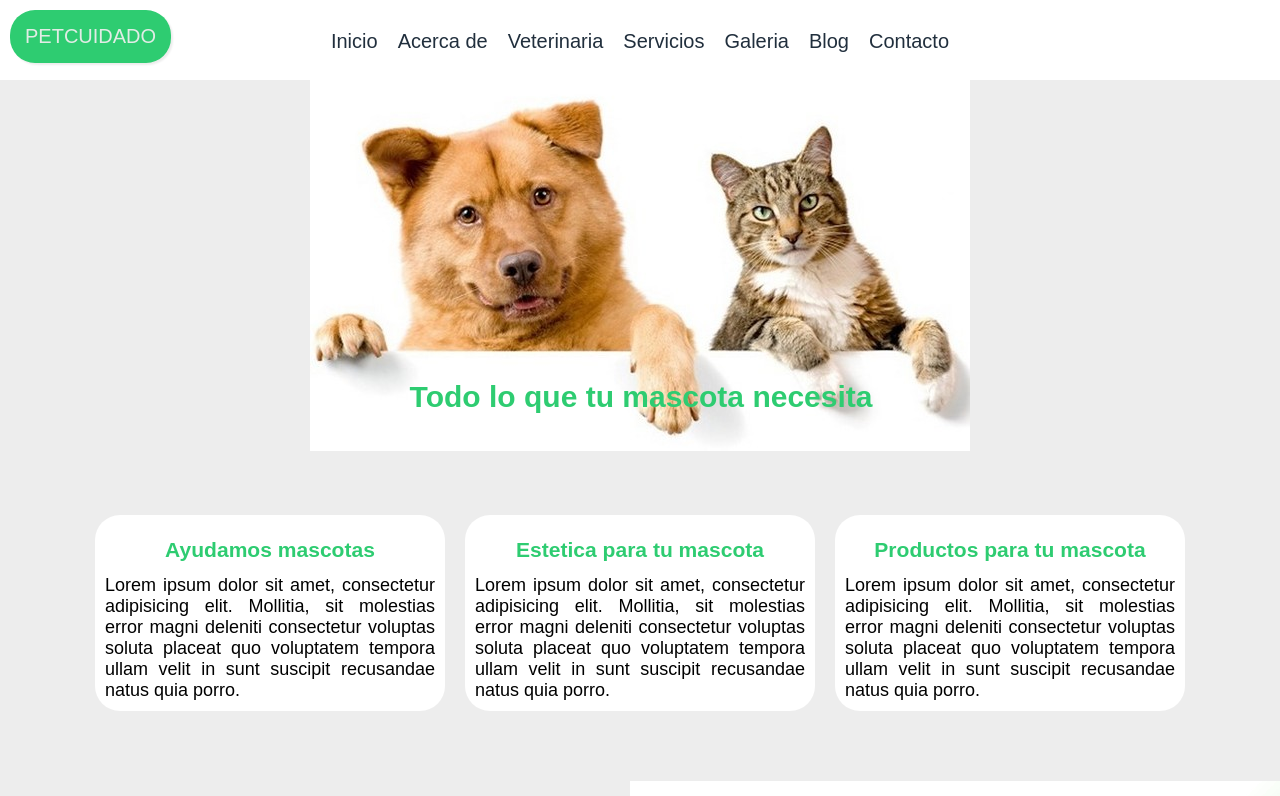
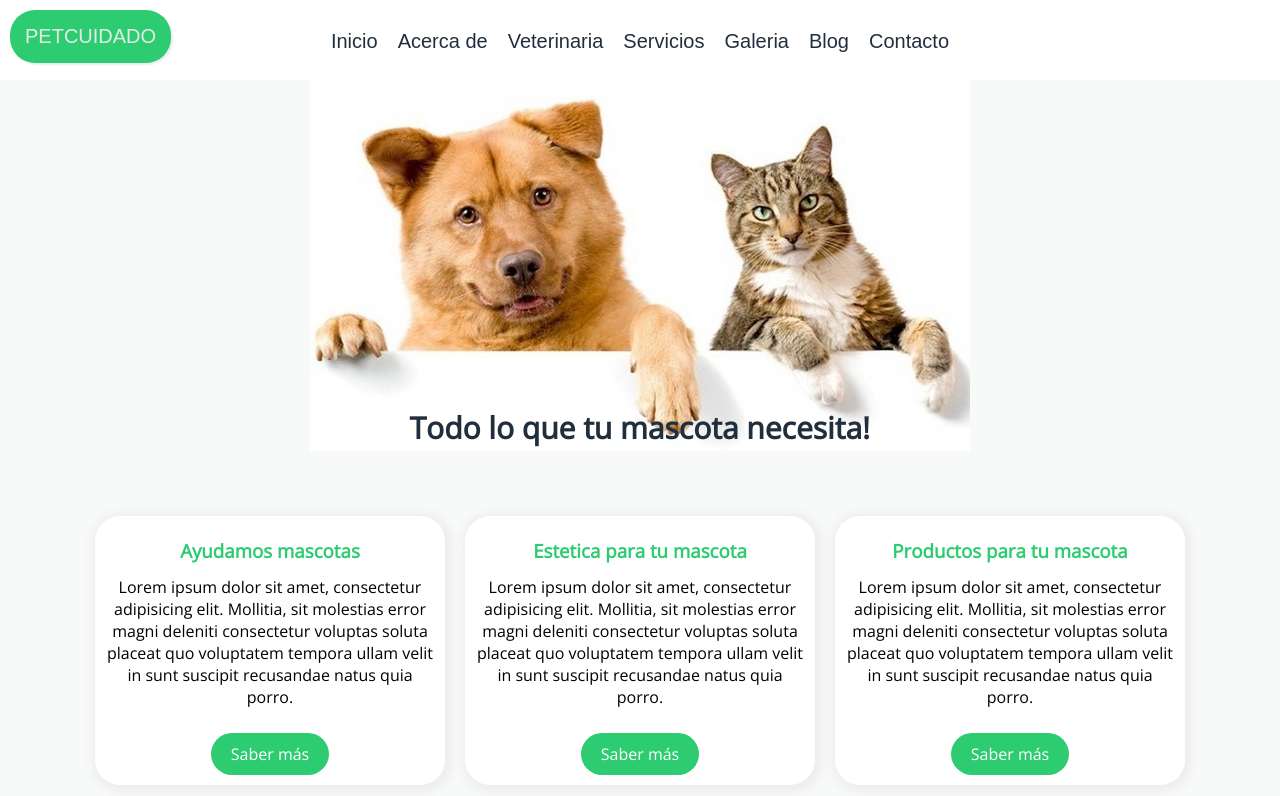
Before and after one commit to alexandergr27/petCuidado, a plain HTML site: page index.html in a window 1280 px wide. Shown: the top 796 px of the page. Drawn offline with nearby package versions, Linux system fonts and the light colour scheme.

Commit message:
Agregando nuevos estilos, y cambiando tipografia

```diff
--- a/css/stylesPetCuidado.css
+++ b/css/stylesPetCuidado.css
@@ -1,5 +1,5 @@
 
-* { padding: 0px; margin: 0px; }
+* { padding: 0px; margin: 0px; font-family: 'Open Sans', sans-serif;}
 /********************************/
 .header{
 	height: 80px;
@@ -12,7 +12,7 @@
 	background-color: #2ECC71;
 	color: #eeee;
 	font-size: 20px;
-	font-family: sans-serif;
+	font-family: 'Titillium Web', sans-serif;
 
 	padding: 15px;
 	margin: 10px;
@@ -34,7 +34,7 @@
 
 	text-decoration: none;
 	font-size: 20px;
-	font-family: sans-serif;
+	font-family: 'Titillium Web', sans-serif;
 
 	color: #212F3D;
 	padding: 10px;
@@ -62,7 +62,7 @@
 
 .content {
 
-	background-color: #ededed;
+	background-color: #F8F9F9;
 	text-align: center;
 }
 
@@ -75,39 +75,55 @@
 .imageText {
 
 	position: absolute;
-	top: 80%;
+	top: 87%;
 	left: 32%;
 
 	font-size: 30px;
-	font-family: sans-serif;
+	font-family: 'Titillium Web', sans-serif;
 	font-weight: 700;
-	color: #2ECC71;
+	color: #212F3D;
 }
 
 .flex-container {
 	display: flex;
 	justify-content: center;
 	margin-top: 50px;
-	font-size: 18px;
+	font-size: 16px;
 	font-family: sans-serif;
 
 }
 
 .flexcard {
 	box-sizing: border-box;
-	text-align: justify;
+	text-align: center;
 	background-color: #ffff;
 
 	margin: 10px;
 	padding: 10px;
 	width: 350px;
 	border-radius: 25px;
+	box-shadow: 2px 2px 10px 5px #ededed;
 }
 
 .flexcard h3 {
 	text-align: center;
 	line-height: 50px;
 	color: #2ECC71;
+}
+
+.flexcardButton {
+	margin-top: 25px;
+	padding: 10px;
+	padding-left: 20px;
+	padding-right: 20px;
+	border: none;
+	border-radius: 25px;
+	font-family:'Open Sans', sans-serif;
+	font-size: 16px;
+	color: #ffff;
+	background-color: #2ECC71;
+	box-shadow: 0px 0px #2ECC71;
+
 }
 
 .flexAbout {
@@ -143,7 +159,6 @@
 }
 
 .serviceList {
-	list-style: none;
 	padding-left: 15px;
 }
 
@@ -158,7 +173,7 @@
 	background-color: #212F3D;
 
 
-	font-size: 18px;
+	font-size: 16px;
 	font-family: sans-serif;
 	color: #eeee;
 }
--- a/index.html
+++ b/index.html
@@ -7,6 +7,7 @@
 	<meta name="keywords" content="cuidado de mascotas, encontrar mascotas, adoptar mascotas, perros, gatos">
 	<meta name="viewport" content="width=device-width, initial-scale=1.0">
 	<link rel="stylesheet" type="text/css" href="css/stylesPetCuidado.css">
+	<link href="https://fonts.googleapis.com/css2?family=Open+Sans&display=swap" rel="stylesheet">
 </head>
 <body>
 	<div class="main">
@@ -27,7 +28,7 @@
 			<div class="contentImage">
 				<img src="images/img1.jpg" alt="">
 				<div class="imageText">
-					<p>Todo lo que tu mascota necesita</p>
+					<p>Todo lo que tu mascota necesita!</p>
 				</div>
 			</div>
 
@@ -36,16 +37,19 @@
 				<div class="flexcard">
 					<h3>Ayudamos mascotas</h3>
 					<p>Lorem ipsum dolor sit amet, consectetur adipisicing elit. Mollitia, sit molestias error magni deleniti consectetur voluptas soluta placeat quo voluptatem tempora ullam velit in sunt suscipit recusandae natus quia porro.</p>
+					<button type="button" class="flexcardButton">Saber más</button>
 				</div>
 
 				<div class="flexcard">
 					<h3>Estetica para tu mascota</h3>
 					<p>Lorem ipsum dolor sit amet, consectetur adipisicing elit. Mollitia, sit molestias error magni deleniti consectetur voluptas soluta placeat quo voluptatem tempora ullam velit in sunt suscipit recusandae natus quia porro.</p>
+					<button type="button" class="flexcardButton">Saber más</button>
 				</div>
 
 				<div class="flexcard">
 					<h3>Productos para tu mascota</h3>
 					<p>Lorem ipsum dolor sit amet, consectetur adipisicing elit. Mollitia, sit molestias error magni deleniti consectetur voluptas soluta placeat quo voluptatem tempora ullam velit in sunt suscipit recusandae natus quia porro.</p>
+					<button type="button" class="flexcardButton">Saber más</button>
 				</div>
 			</div>
 
@@ -67,6 +71,7 @@
 				</div>
 				<div class="flexAbout">
 					<h3>Servicios de calidad</h3>
+					<p>Lorem ipsum dolor sit amet, consectetur adipisicing elit. Natus incidunt enim modi soluta, quam excepturi mollitia ratione dolore iure. Esse recusandae praesentium nesciunt maxime voluptates doloremque debitis facere autem dignissimos.</p>
 					<ul class="serviceList">
 						<li>Rescatamos mascotas</li>
 						<li>Servicio de urgencias</li>
```
